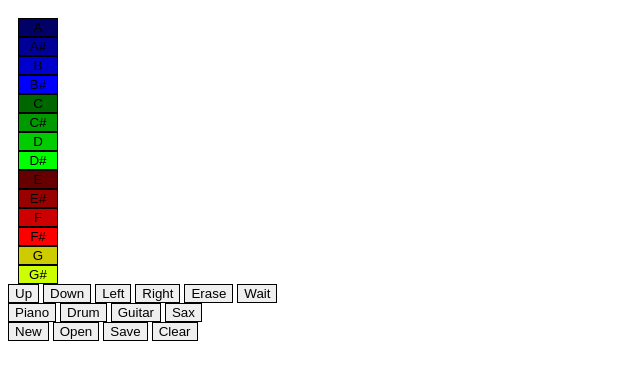
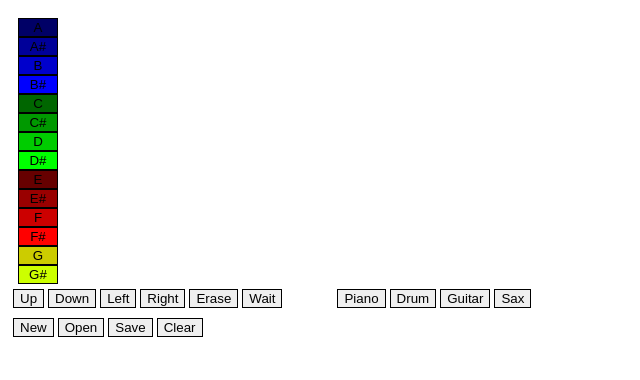
Before and after one commit to shteou/AjTjL-Synth, a website: page public/index.html in a window 1280 px wide. Shown: the whole page, without its empty margins (0-640 px from the left). Drawn offline with Linux system fonts and the light colour scheme.

Commit message:
Swapped around the order of some menus. Updated styles for menus.

```diff
--- a/public/css/css.css
+++ b/public/css/css.css
@@ -15,6 +15,21 @@ canvas {
 
 .button-active {
 	border: 3px solid #eee;
+}
+
+#tile-types-container {
+	float: left;
+	padding: 5px;
+}
+
+#instruments-container {
+	overflow: hidden;
+	padding: 5px;
+	padding-left: 50px;
+}
+
+#file-menu-container {
+	padding: 5px;
 }
 
 #canvas-and-notes-container {
```
